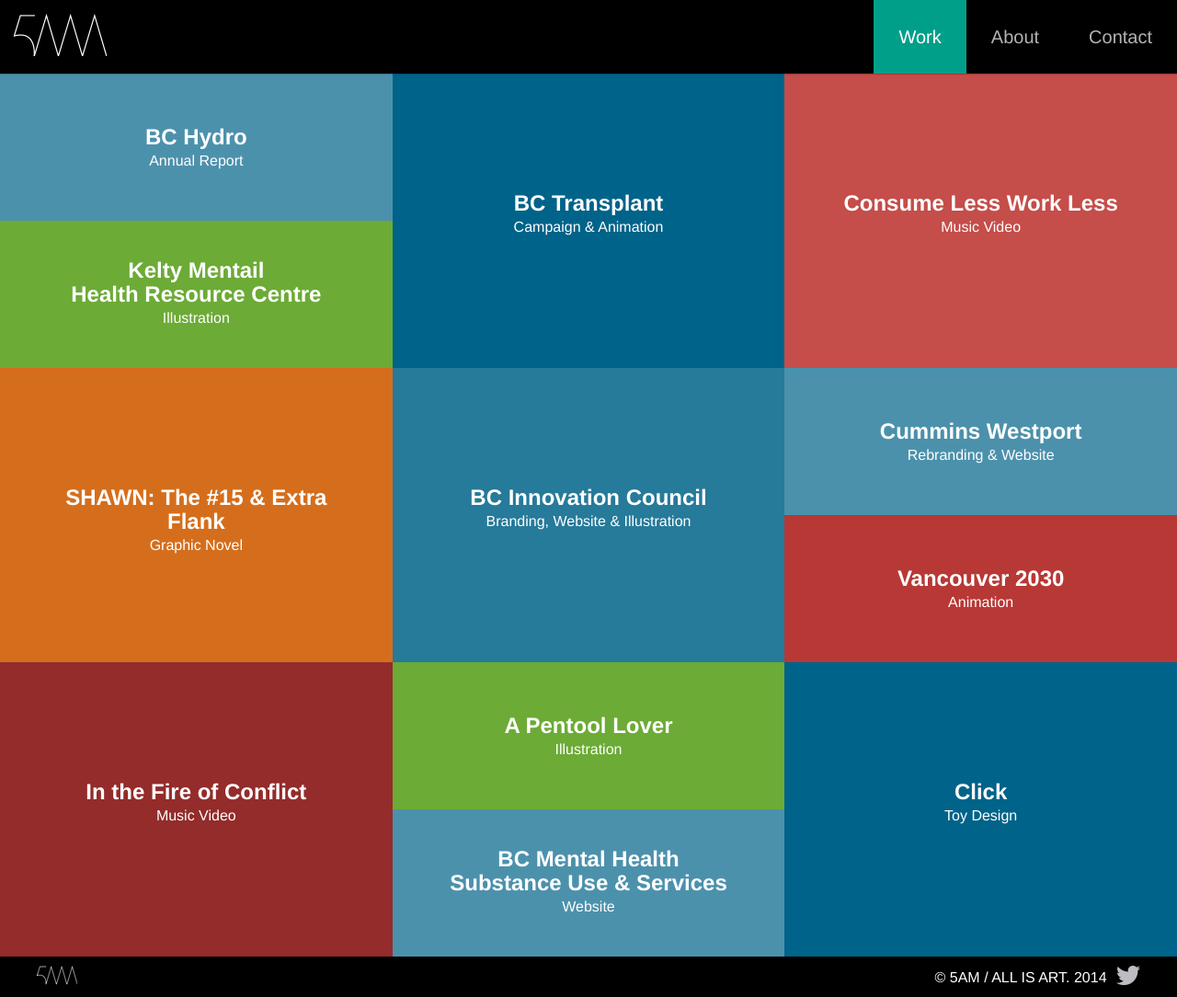
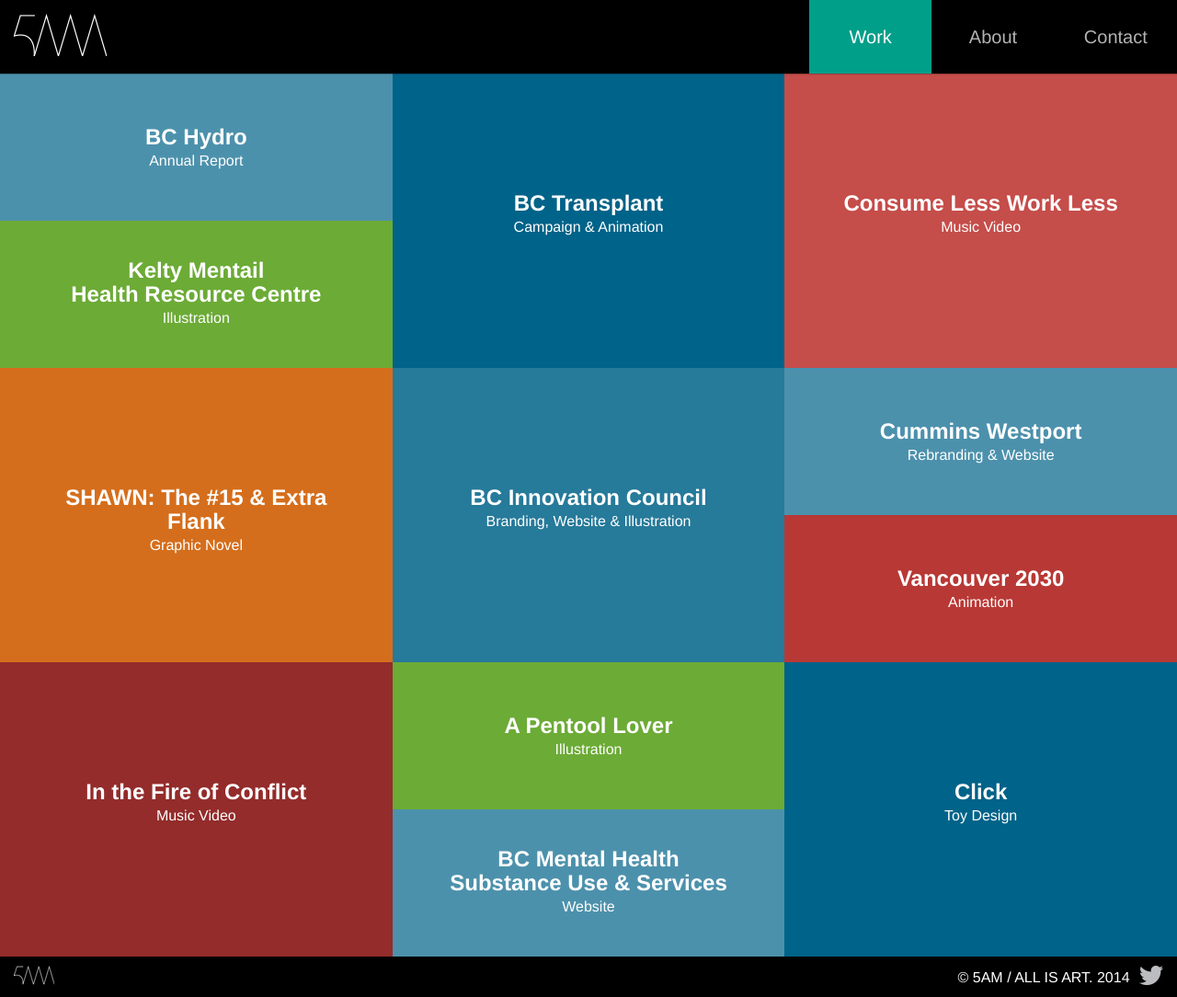
Before and after one commit to justinalm/bokchoi, a Jekyll site: the page built from index.html, in a window 1280 px wide and 1084 px high. Shown: the whole window at 92% size. Built offline with Jekyll 4.4.1, drawn with Linux system fonts in a browser that asks for light colours; nearby versions of some CDN libraries.

Commit message:
Fixed up the nav so it is 50% wide at tablet portrait and settles into place at full width on a full width MPB 15 inch.

```diff
--- a/_includes/footer.html
+++ b/_includes/footer.html
@@ -1,7 +1,7 @@
             </article>
 
         <footer>
-          <div class="container footer-padding">
+          <div class="container">
             <a href="/" title="5AM dot co logo"><h2 class="footer-logo">&nbsp;</h2></a>
             <p>&copy; 5AM / All is art. 2014 <a href="https://twitter.com/MightyBOKCHOI" target="_blank"><img class="twitter-icon" src="/img/twitter-logo-footer@2x.png" width="26"/></a></p>
           </div><!-- End Container -->
@@ -41,8 +41,8 @@
           });
         </script>
 
-        <script src="/js/plugins.js"></script>
-        <script src="/js/main.js"></script>
+        <script src="../js/plugins.js"></script>
+        <script src="../js/main.js"></script>
 
         <script>
             var _gaq=[['_setAccount','UA-XXXXX-X'],['_trackPageview']];
--- a/_includes/header.html
+++ b/_includes/header.html
@@ -5,18 +5,18 @@
 <!--[if gt IE 8]><!--> <html class="no-js"> <!--<![endif]-->
     <head>
         <script type="text/javascript" src="//use.typekit.net/rdo0tos.js"></script>
-  <script type="text/javascript">try{Typekit.load();}catch(e){}</script>
+        <script type="text/javascript">try{Typekit.load();}catch(e){}</script>
         <meta charset="utf-8">
         <meta http-equiv="X-UA-Compatible" content="IE=edge,chrome=1">
         <title>{{ page.title }}</title>
         <meta name="description" content="">
-        <meta name="viewport" content="width=device-width">
+        <meta name="viewport" content="width=device-width, initial-scale=1">
 
         <link rel="stylesheet" href="../css/normalize.min.css">
         <link rel="stylesheet" href="../css/bootstrap.css">
         <link rel="stylesheet" href="../css/5am.css">
 
-        <script src="/js/vendor/modernizr-2.6.2-respond-1.1.0.min.js"></script>
+        <script src="../js/vendor/modernizr-2.6.2-respond-1.1.0.min.js"></script>
     </head>
     <body id="{{ page.bodyid }}">
     <!--[if lt IE 7]>
--- a/css/5am.css
+++ b/css/5am.css
@@ -108,7 +108,7 @@
   display: table;
   position: relative;
   width: 100%;
-  height: 33.3334%;
+  height: 33.3333%;
   list-style: none;
   background: rgba(0,0,0,0.85);
   color: rgb(179,179,179);
@@ -413,6 +413,7 @@
   ul.desktop {
     display: block;
     float: right;
+    width: 50%;
     margin: 0;
     padding: 0;
   }
@@ -420,6 +421,7 @@
   ul.desktop > li {
     float: left;
     display: inline-block;
+    width: 33.3334%;
     list-style: none;
     background: rgba(0,0,0,0.8);
     color: rgb(179,179,179);
@@ -432,6 +434,7 @@
     display: block;
     color: rgb(179,179,179);
     font-size: 1.25em;
+    text-align: center;
     text-decoration: none;
     padding: 27px;
     margin: 0;
@@ -491,11 +494,11 @@
   footer {
     width: 100%;
     text-align: right;
-    padding: 10px 20px 0 20px;
+    padding: 10px 15px 0 15px;
   }
 }
 
-@media only screen and (min-width: 900px) {
+@media only screen and (min-width: 769px) {
   a.nav-drawer {
     display: none;
   }
@@ -506,10 +509,16 @@
 
   ul.desktop {
     display: block;
+    width: 400px;
   }
 
   ul.projects > li {
-    width: 33.33334%;
+    width: 33.3334%;
+    height: 320px;
+  }
+
+  ul.projects > li.halfer {
+    width: 33.3334%;
     height: 320px;
   }
 
```
Also changed, not shown: css/bootstrap.css, 5 other files.
